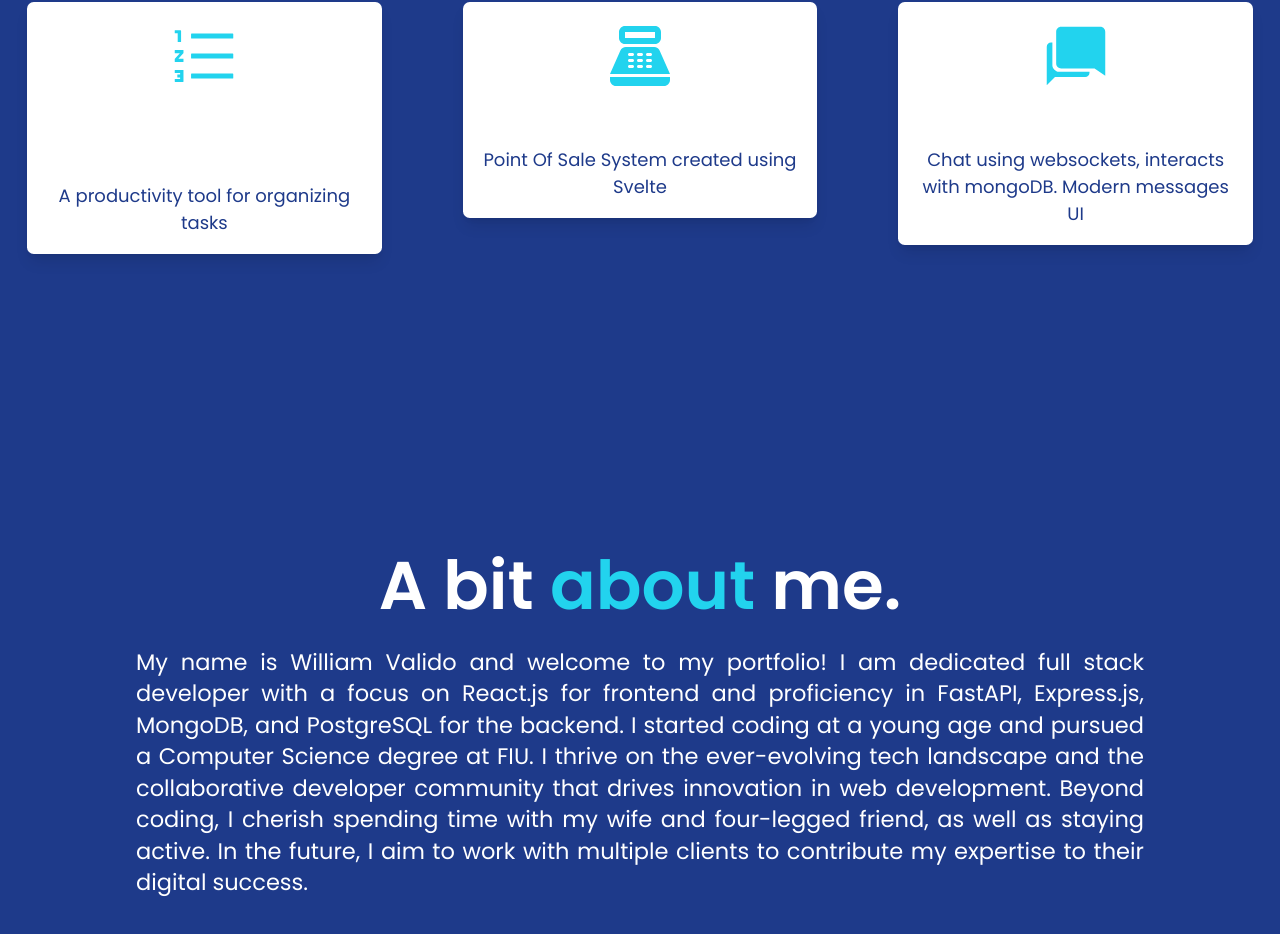
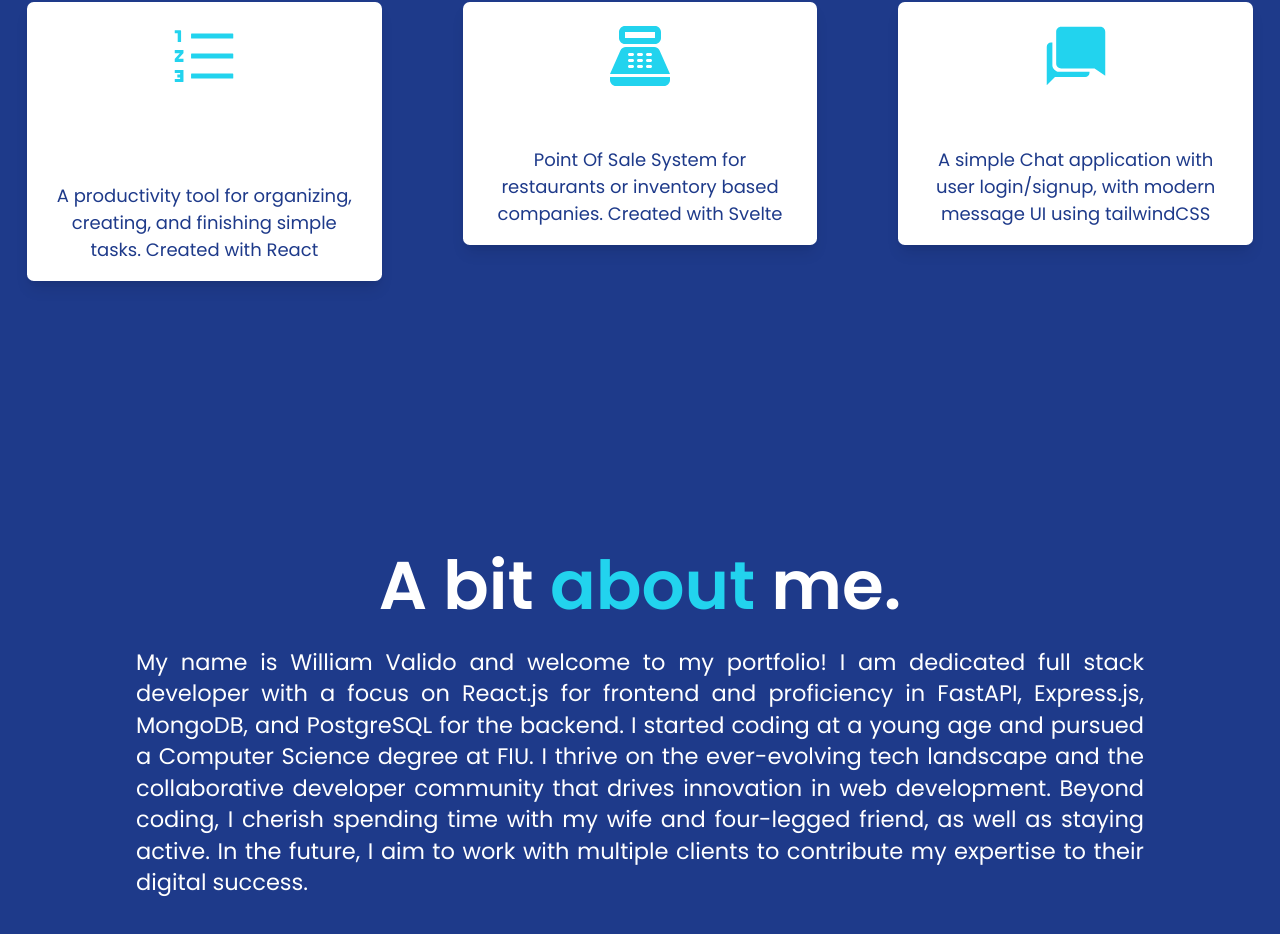
Before and after one commit to willyvcodes/portfolio, a React (Create React App) app: page / in a window 1280 px wide. Shown: the part 1327-2261 px from the top of the page. Built offline with nearby package versions, Linux system fonts and the light colour scheme.

Commit message:
Update Projects.js
update project ingo

```diff
--- a/src/components/Projects.js
+++ b/src/components/Projects.js
@@ -8,20 +8,22 @@ const Projects = () => {
   const projects = [
     {
       name: "Task Management App",
-      description: "A productivity tool for organizing tasks",
+      description:
+        "A productivity tool for organizing, creating, and finishing simple tasks. Created with React",
       icon: <AiOutlineOrderedList className="w-16 h-16" />,
       link: "https://willyv-todo.vercel.app/",
     },
     {
       name: "POS",
-      description: "Point Of Sale System created using Svelte",
+      description:
+        "Point Of Sale System for restaurants or inventory based companies. Created with Svelte",
       icon: <MdPointOfSale className="w-16 h-16" />,
       link: "https://github.com/willyvcodes/POS-System",
     },
     {
       name: "Simple Chat",
       description:
-        "Chat using websockets, interacts with mongoDB. Modern messages UI",
+        "A simple Chat application with user login/signup, with modern message UI using tailwindCSS",
       icon: <IoMdChatbubbles className="w-16 h-16" />,
       link: "https://github.com/willyvcodes/simpleChat",
     },
```
